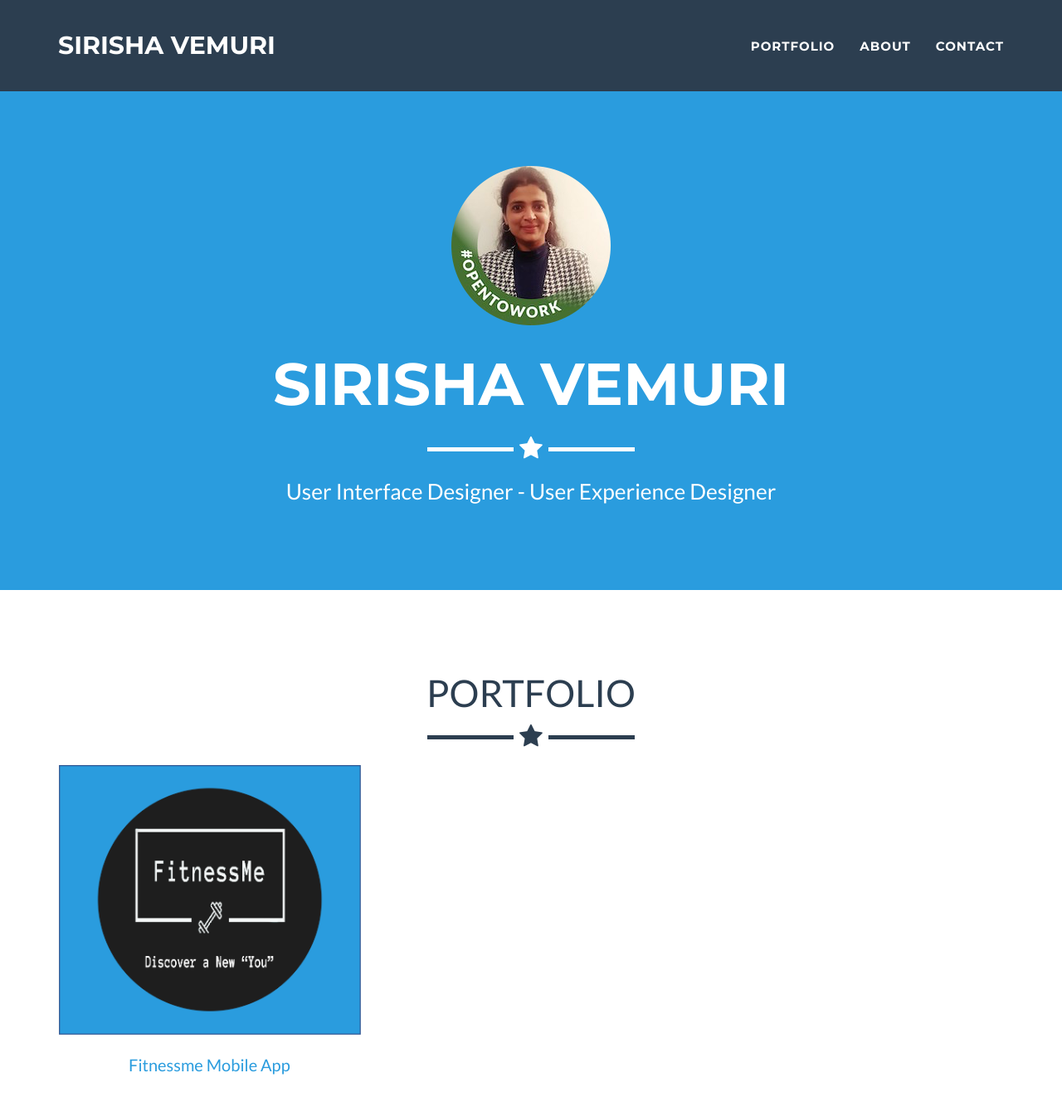
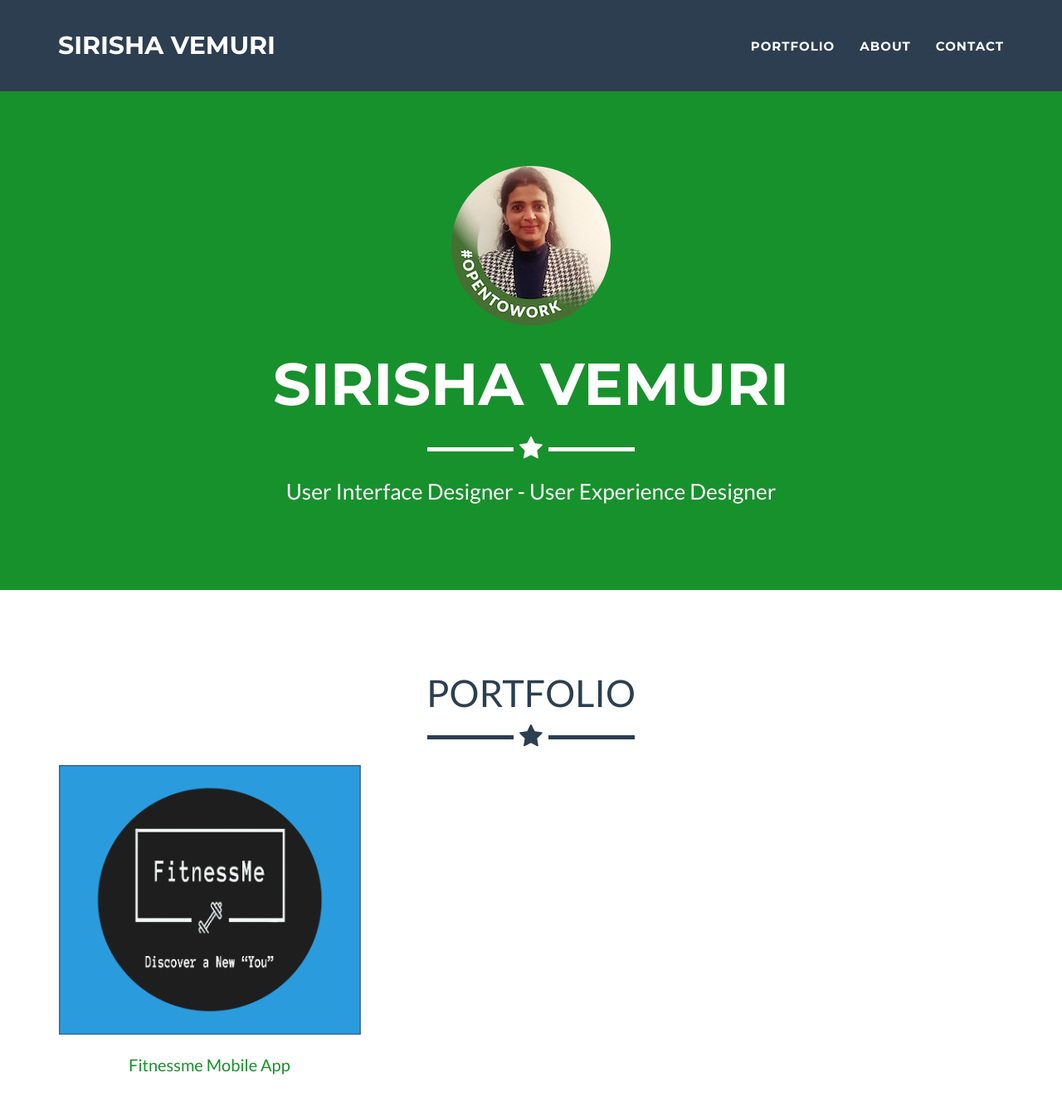
Before and after one commit to sirisha-vemuri/Portfolio, a Jekyll site: the page built from _posts/2022-01-28-FitnessMe-Mobile-App.markdown, in a window 1280 px wide and 1400 px high. Shown: the top 1334 px of the window at 83% size. Built offline with Jekyll 4.4.1, drawn with Linux system fonts in a browser that asks for light colours.

Commit message:
colour changes

```diff
--- a/_config.yml
+++ b/_config.yml
@@ -25,8 +25,8 @@ disqus_shortname: myshortname
 
 # Color settings (hex-codes without the leading hash-tag)
 color:
-  primary: 2a9cde #873E8B #18bc9c #80B3FF
-  primary-rgb: "255, 213, 24" #"24,288,156" #"128,179,255"
+  primary: 17912c #2a9cde #873E8B #18bc9c #80B3FF
+  primary-rgb: "122, 190, 230" #"255, 213, 24" #"24,288,156" #"128,179,255"
   secondary: 2c3e50 #FD6E8A
   secondary-dark: 2c3e50 #233140 #A2122F
 
```
Also changed, not shown: 2 other files.
